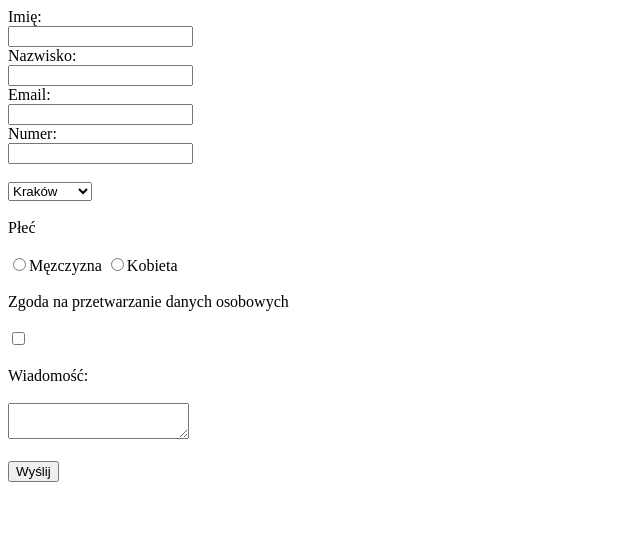
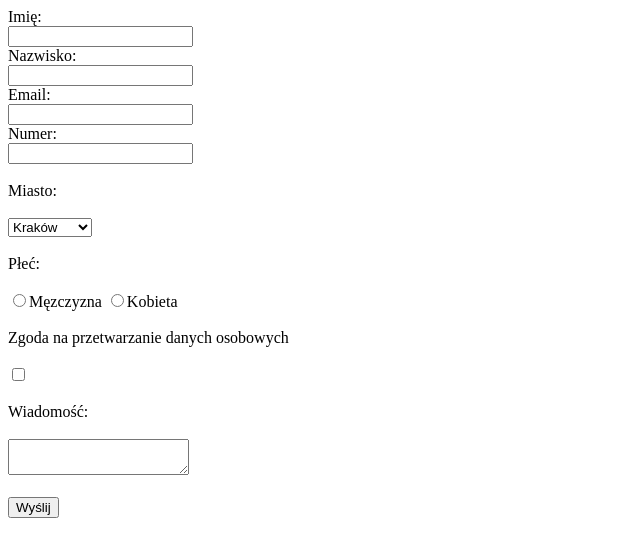
Before and after one commit to karolinakolaczyk/karolinakolaczyk.github.io, a plain HTML site: page Formularz/index.html in a window 1280 px wide. Shown: the whole page, without its empty margins (0-640 px from the left). Drawn offline with Linux system fonts and the light colour scheme.

Commit message:
dwukropki

```diff
--- a/Formularz/index.html
+++ b/Formularz/index.html
@@ -16,12 +16,13 @@
         <input type="email" name="mail" id="mail"><br />
         <label for="number">Numer:</label><br />
         <input type= "number" name="quanity" id="number"><br /><br />
+        <label for="select">Miasto:</label><br /><br />
         <select name="select">
             <option value="value1">Kraków</option>
             <option value="value2">Warszawa</option>
             <option value="value3">Gdańsk</option>
         </select><br /><br />
-        <label for="gender">Płeć</label><br /><br />
+        <label for="gender">Płeć:</label><br /><br />
         <input type="radio" name="gender">Męzczyzna
         <input type="radio" name="gender">Kobieta<br /><br />
     <label for="checkbox">Zgoda na przetwarzanie danych osobowych</label><br /><br />
```
